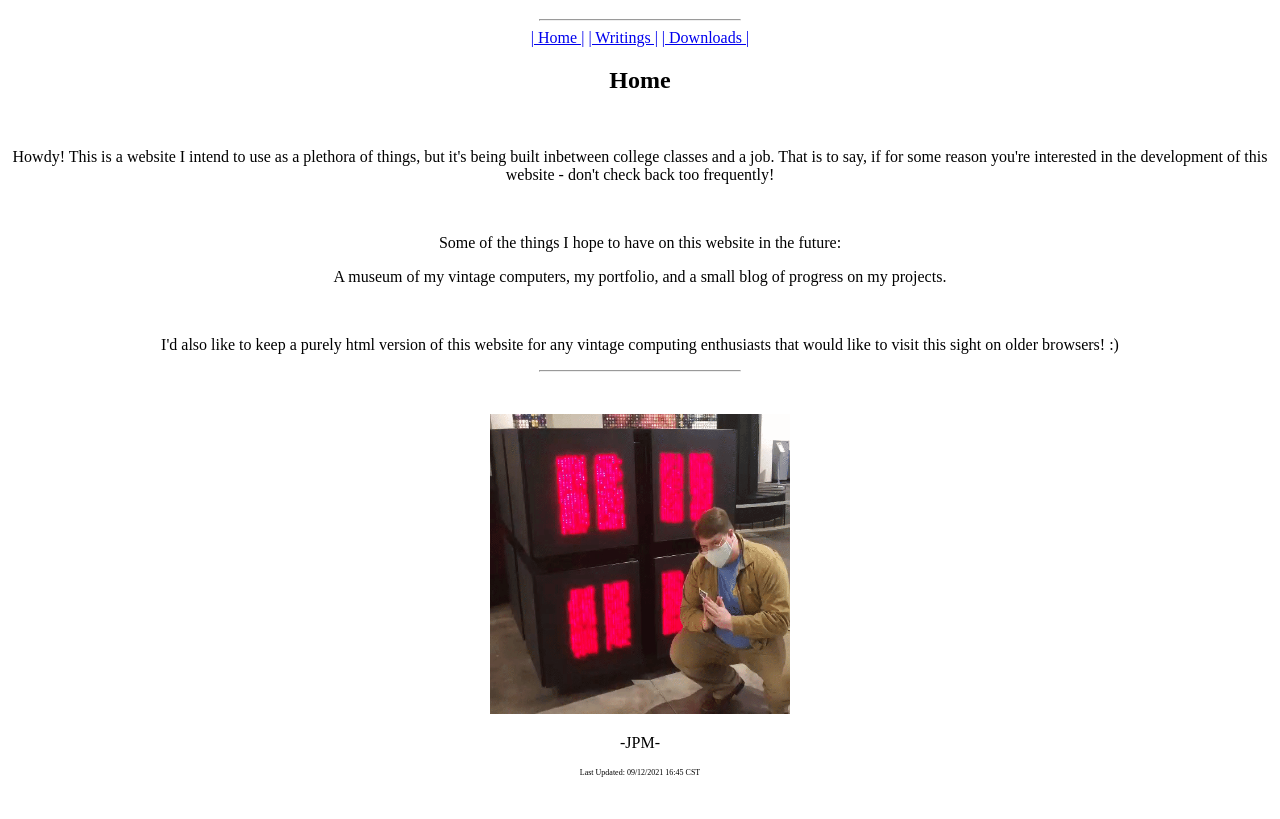
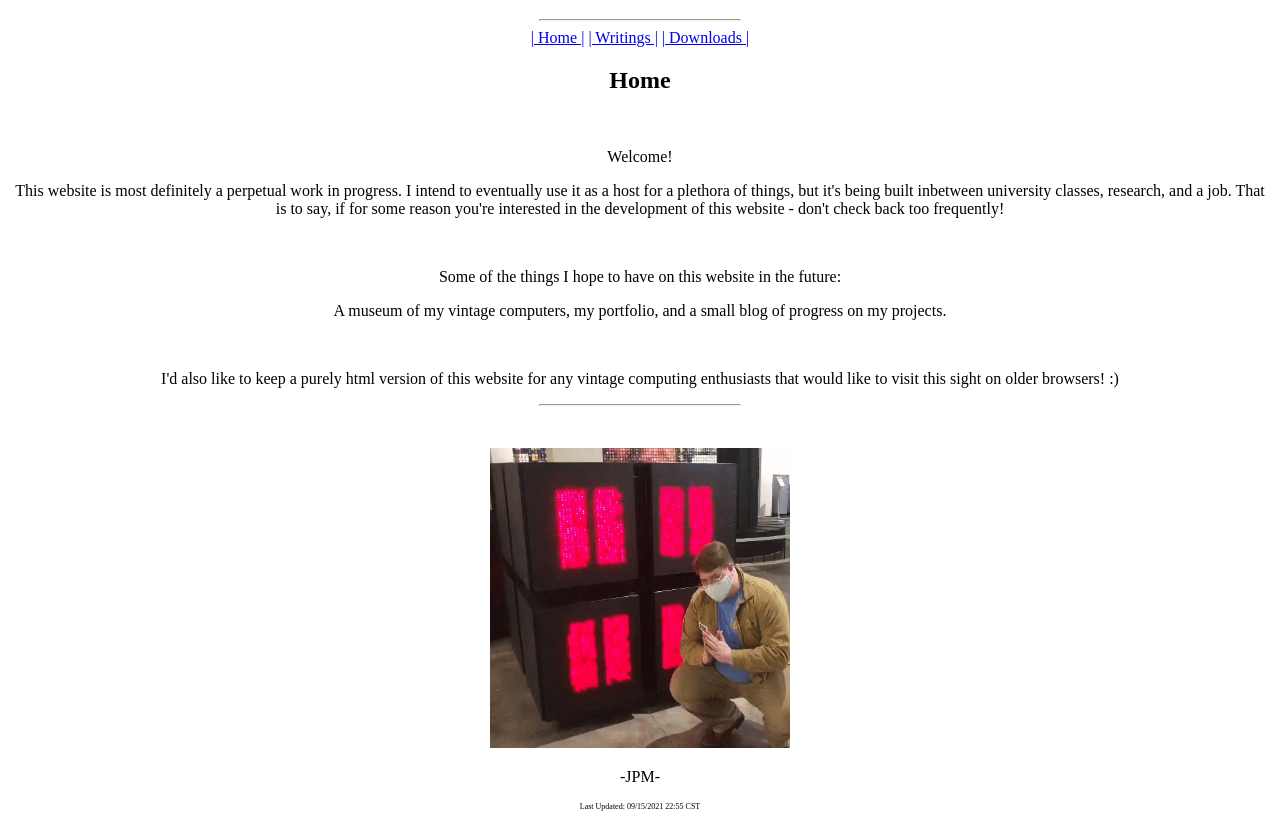
Before and after one commit to is0p0d/is0p0d.github.io, a plain HTML site: page index.html in a window 1280 px wide. Shown: the part 61-880 px from the top of the page. Before the commit the page ends 846 px from the top, so only its background shows below. Drawn offline with Linux system fonts and the light colour scheme.

```diff
--- a/index.html
+++ b/index.html
@@ -19,7 +19,8 @@
         </div>
         <H2>Home</H2>
         <BR>
-        <P>Howdy! This is a website I intend to use as a plethora of things, but it's being built inbetween college classes and a job. That is to say, if for some reason you're interested in the development of this website - don't check back too frequently!</P>
+        <P>Welcome!</P>
+        <P>This website is most definitely a perpetual work in progress. I intend to eventually use it as a host for a plethora of things, but it's being built inbetween university classes, research, and a job. That is to say, if for some reason you're interested in the development of this website - don't check back too frequently!</P>
         <BR>
         <P>Some of the things I hope to have on this website in the future:</P>
         <P>A museum of my vintage computers, my portfolio, and a small blog of progress on my projects.</P>
@@ -29,7 +30,7 @@
         <BR>
         <P><img src="images/JimCM1.gif" alt="Jim infront of a CM-2" width="300" height ="300"></P>
         <P>-JPM-</P>
-        <P style="font-size:8px">Last Updated: 09/12/2021 16:45 CST</P>
+        <P style="font-size:8px">Last Updated: 09/15/2021 22:55 CST</P>
     </BODY>
 
 </HTML>
```
